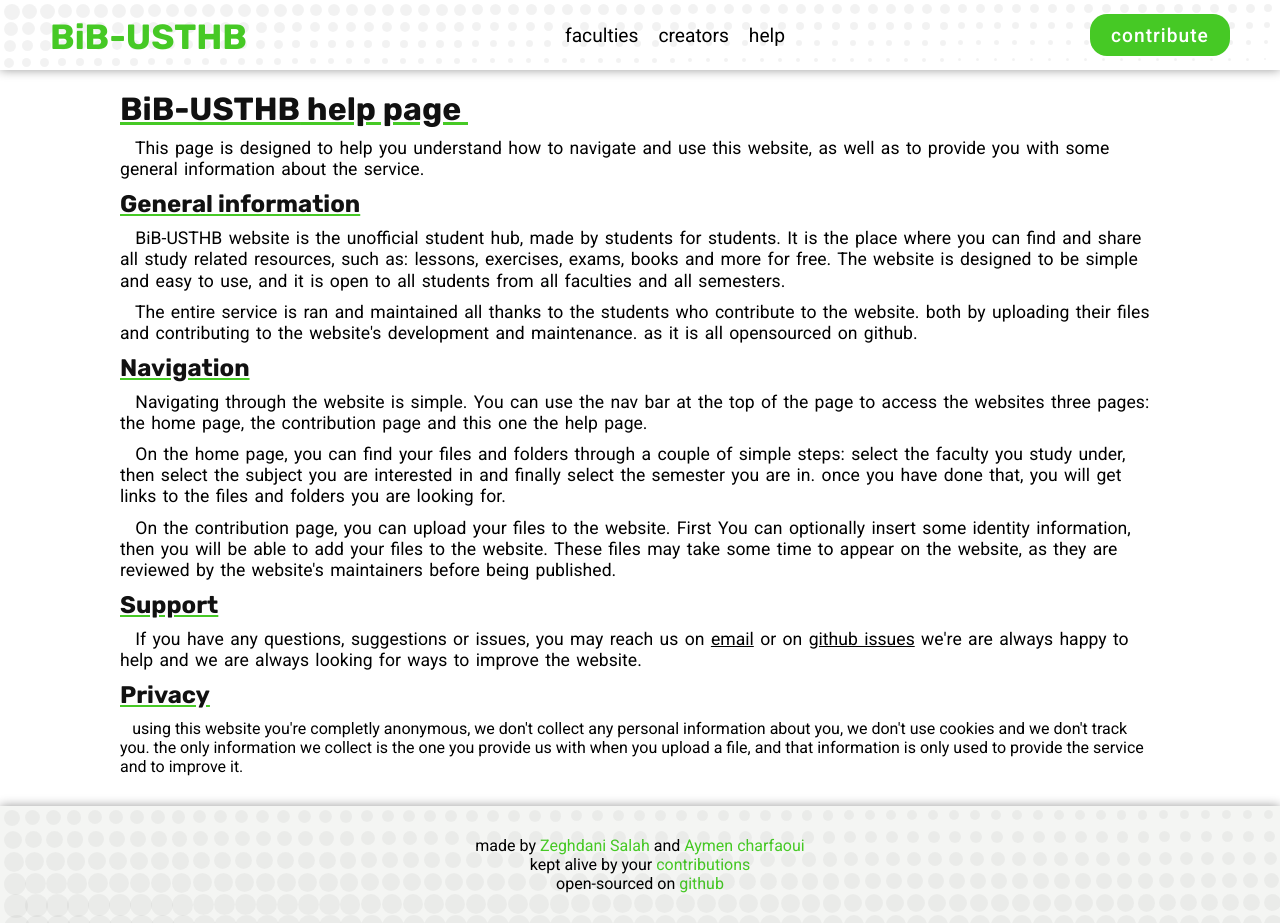
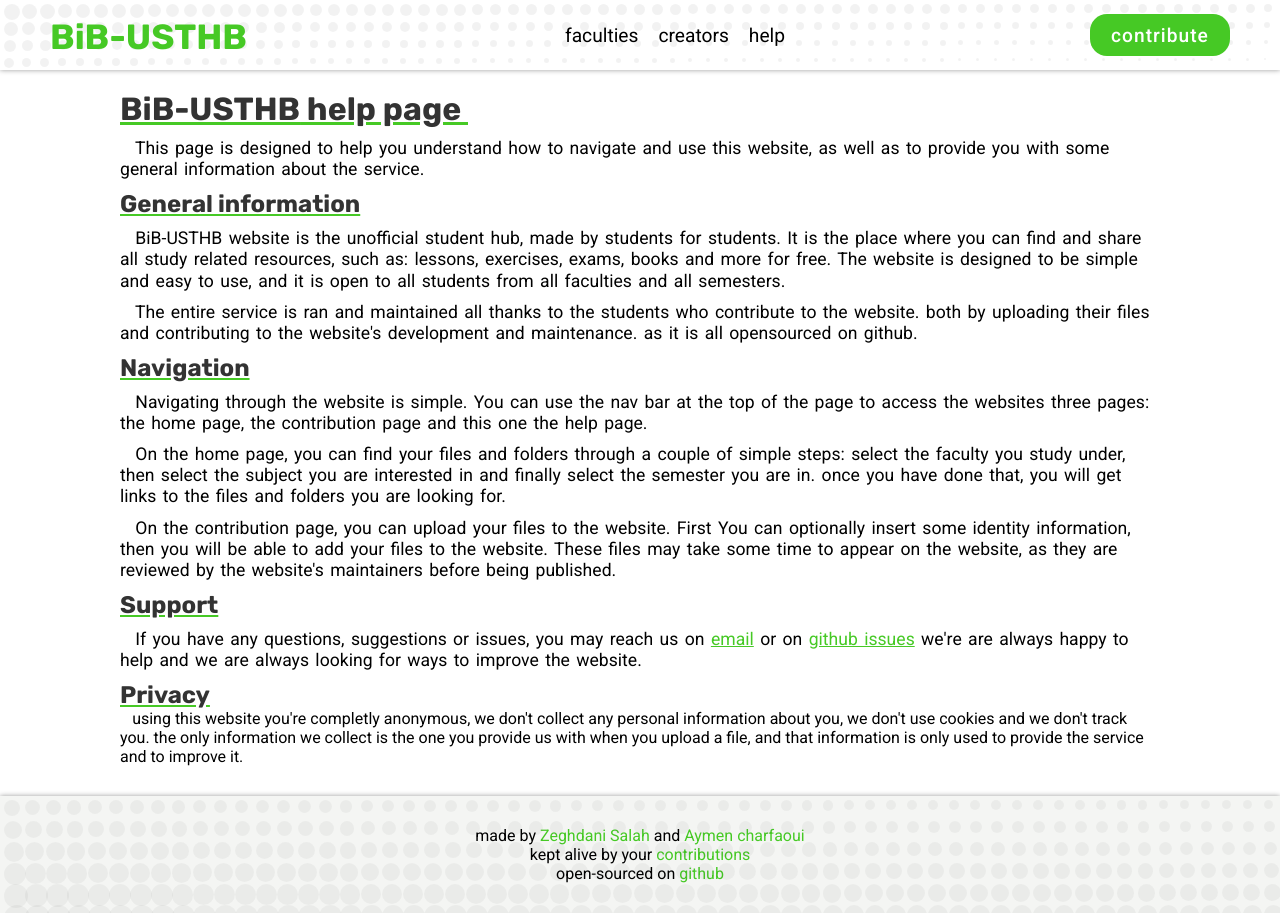
Before and after one commit to hexxt-git/bib-usthb, a SvelteKit app: page /help in a window 1280 px wide. Built offline with nearby package versions, Linux system fonts and the light colour scheme.

Commit message:
started theme system

```diff
--- a/src/app.html
+++ b/src/app.html
@@ -15,30 +15,8 @@
 	</body>
 	<style>
 		*{
+			box-sizing: border-box;
 			scroll-behavior: smooth;
-			box-sizing: border-box;
-			--nav-height: 70px;
-			--side-margin: 120px;
-			--brand-green: #46c925;
-			--off-white: #f4f5f3;
-			--off-off-white: #eeefee;
-			--super-strong-shadow: #0006 0px 0px 5px;
-			--strong-shadow: #0006 0px 0px 10px;
-			--weak-shadow: #0004 0px 0px 14px;
-			--window-shadow: #4442 2px 5px 15px;
-			--strong-glow: #61ce36 0px 0px 10px;
-			--weak-glow: #61ce3688 0px 0px 14px;
-			--light-green: #8ddd6e;
-		}
-		*::selection{
-			background-color:#3cb931ca;
-			color: white;
-			text-shadow: none;
-		}
-		@media screen and (max-width: 700px){
-			*{
-				--side-margin: 20px;
-			}
 		}
 		body{
 			margin: 0;
--- /dev/null
+++ b/src/routes/+layout.svelte
@@ -0,0 +1,63 @@
+<script>
+	import { onMount } from "svelte";
+
+    let theme = "light";
+    onMount(() => {
+        theme = localStorage.getItem("theme") || "light";
+    })
+
+</script>
+
+<slot />
+
+{#if theme == "light"}
+    <style>
+        :root{
+            --brand-color-strong: #3cb931;
+            --brand-color: #46c925;
+            --brand-color-weak: #57cd3f;
+            --brand-color-weaker: #96e889;
+
+            --background-0: #ffffff;
+            --background-1: #f4f5f3;
+            --background-2: #eeefee;
+
+            --strong-shadow: #0006 0px 0px 5px;
+            --medium-shadow: #0005 0px 0px 10px;
+            --weak-shadow: #0002 0px 0px 14px;
+            --window-shadow: #4442 2px 5px 15px;
+
+            --text-color: #000;
+            --text-color-weak: #555;
+            --title-color: #333;
+
+            --main-font: 'Roboto', sans-serif;
+            --title-font: 'Rubik', sans-serif;
+
+            --title-1: 2em;
+            --title-2: 1.5em;
+            --title-3: 1.2em;
+
+            --nav-height: 70px;
+            --side-margin: 120px;
+
+            --text-0: 1.2em;
+            --text-1: 1em;
+            --text-2: 0.9em;
+
+            --window-radius: 25px;
+            --element-radius: 15px;
+
+        }
+        *::selection{
+            background-color:#3cb931ca;
+            color: white;
+            text-shadow: none;
+        }
+        @media screen and (max-width: 700px){
+            :root{
+                --side-margin: 20px;
+            }
+        }
+    </style>
+{/if}
--- a/src/routes/+page.svelte
+++ b/src/routes/+page.svelte
@@ -9,7 +9,7 @@
 
     // load("https://walrus-app-mwr59.ondigitalocean.app/api/fac/all").then(faculties => {
     //     console.table(faculties);
-    // });
+    // })
 
 </script>
 
@@ -38,5 +38,6 @@
     main{
         margin: 0px;
         font-family: 'Roboto', sans-serif;
+        background-color: var(--background-0);
     }
 </style>
--- a/src/routes/Faculties.svelte
+++ b/src/routes/Faculties.svelte
@@ -36,16 +36,17 @@
     }
     h2{
         margin: 10px 0px 0px 20px;
-        text-decoration: var(--brand-green) underline;
+        text-decoration: var(--brand-color) underline;
         user-select: none;
         cursor: pointer;
         width: fit-content;
-        font-family: 'Rubik';
-        color: #101010;
+        font-family: var(--title-font);
+        font-size: var(--title-2);
+        color: var(--title-color);
     }
     #faculties-container{
         margin: 40px var(--side-margin);
-        background-color: var(--off-white);
+        background-color: var(--background-1);
         box-shadow: var(--window-shadow);
         display: grid;
         grid-template-columns: 1fr 1fr;
@@ -68,13 +69,13 @@
         padding: 10px;
         cursor: default;
         border-radius: 15px;
-        color: black;
+        color: var(--text-color);
         text-decoration: none;
         font-weight: 500;
         font-size: 18px;
     }
     .faculty:hover{
-        background: var(--off-off-white);
+        background: var(--background-2);
     }
     span{
         cursor: pointer;
--- a/src/routes/Faculty.svelte
+++ b/src/routes/Faculty.svelte
@@ -94,12 +94,13 @@
     }
     h2{
         margin: 10px 0px 0px 20px;
-        text-decoration: var(--brand-green) underline;
+        text-decoration: var(--brand-color) underline;
         user-select: none;
         cursor: pointer;
         width: fit-content;
-        font-family: 'Rubik';
-        color: #101010;
+        font-family: var(--title-font);
+        font-size: var(--title-2);
+        color: var(--title-color);
     }
     #navigator{
         margin: 30px var(--side-margin) 50px var(--side-margin);
@@ -107,7 +108,7 @@
         padding-bottom: 20px;
         display: grid;
         grid-template-columns: 5fr 3fr 5fr;
-        background-color: var(--off-white);
+        background-color: var(--background-1);
         box-shadow: var(--window-shadow);
         gap: 10px;
         border-radius: 25px;
@@ -135,7 +136,7 @@
         gap: 8px;
     }
     .item{
-        background-color: var(--off-off-white);
+        background-color: var(--background-2);
         color: black;
         text-decoration: none;
         padding: 15px 20px 10px 10px;
@@ -149,7 +150,7 @@
         box-shadow: #0001 0 3px 6px;
     }
     .true{
-        background-color: var(--light-green);
+        background-color: var(--brand-color-weaker);
     }
     @keyframes apear{
         from{ opacity: 0; }
@@ -160,7 +161,7 @@
         text-decoration: underline;
     }*/
     a{
-        color: black;
+        color: var(--text-color);
         text-decoration: none;
     }
     a:hover{
--- a/src/routes/Footer.svelte
+++ b/src/routes/Footer.svelte
@@ -22,13 +22,13 @@
         justify-content: center;
         align-items: center;
         flex-direction: column;
-        background-color: var(--off-white);
+        background-color: var(--background-1);
         box-shadow: var(--strong-shadow);
         position: relative;
         overflow: hidden;
     }
     footer a{
-        color: var(--brand-green);
+        color: var(--brand-color);
         text-decoration: none;
     }
     footer a:hover{
--- a/src/routes/Welcome.svelte
+++ b/src/routes/Welcome.svelte
@@ -16,7 +16,7 @@
     main{
         height: calc(100vh - var(--nav-height));
         position: relative;
-        background-color: #57cd3f;
+        background-color: var(--brand-color-weak);
         overflow: hidden;
     }
     #text-container{
@@ -36,7 +36,7 @@
     h1{
         color: white;
         margin: 0;
-        font-family: 'Rubik', sans-serif;
+        font-family: var(--title-font);
         font-size: 5rem;
         font-weight: 700;
     }
@@ -47,14 +47,14 @@
     h2{
         color: white;
         margin: 0;
-        font-family: 'Rubik', sans-serif;
+        font-family: var(--title-font);
         font-size: 2rem;
         font-weight: 500;
         letter-spacing: 1px;
         padding: 0 30px;
     }
     #closing-arc{
-        background: white;
+        background: var(--background-0);
         position: absolute;
         bottom: -50px;
         width: 100%;
--- a/src/routes/contribute/+page.svelte
+++ b/src/routes/contribute/+page.svelte
@@ -189,7 +189,10 @@
                     <label for="file_faculty">faculty:</label>
                     <select name="file_faculty" id="file_faculty" bind:value={file.faculty} required>
                         {#each faculties as faculty}
-                        <option value={faculty.id}>{faculty.name}</option>
+                        <option value={faculty.id}>{
+                            faculty.name.substring(0, 30) +
+                            (faculty.name.length>27?'...':'')
+                        }</option>
                         {/each}
                     </select>
                 </div>
@@ -268,34 +271,39 @@
 <style>
     main {
         padding: 0 var(--side-margin) 30px var(--side-margin);
+        min-height: calc(100vh - 207px);
     }
-    h1 {
-        margin: 20px 0 10px 0;
-        color: #111;
-        text-decoration: underline var(--brand-green);
-        font-family: 'Rubik', sans-serif;
+    h1{
+        margin: 20px 0px 10px 0px;
+        text-decoration: var(--brand-color) underline;
         user-select: none;
         cursor: pointer;
+        width: fit-content;
+        font-family: var(--title-font);
+        font-size: var(--title-1);
+        color: var(--title-color);
     }
-    h2 {
-        margin: 40px 0 10px 0;
-        color: #111;
-        text-decoration: underline var(--brand-green);
-        font-family: 'Rubik', sans-serif;
+    h2{
+        margin: 10px 0px 10px 0px;
+        text-decoration: var(--brand-color) underline;
         user-select: none;
         cursor: pointer;
+        width: fit-content;
+        font-family: var(--title-font);
+        font-size: var(--title-2);
+        color: var(--title-color);
     }
     p{
         margin: 0;
     }
     a{
-        color: black;
+        color: var(--text-color);
         text-decoration: underline;
     }
     .personal-detail-container{
         display: grid;
         grid-template-columns: 1fr 1fr;
-        background-color: var(--off-white);
+        background-color: var(--background-1);
         gap: 20px 30px;
         padding: 20px 40px 30px 15px;
         border-radius: 10px;
@@ -321,7 +329,7 @@
     }
     .text-input input, .email-input input{
         border: none;
-        border-bottom: 2px solid var(--brand-green);
+        border-bottom: 2px solid var(--brand-color);
         font-family: 'roboto', sans-serif;
         font-size: 16px;
         padding: 5px 5px 0 10px;
@@ -378,7 +386,7 @@
         border-radius: 10px;
         box-shadow: var(--window-shadow);
         margin-top: 10px;
-        background-color: var(--off-white);
+        background-color: var(--background-1);
         position: relative;
         display: flex;
         flex-direction: column;
@@ -421,7 +429,7 @@
     .file-drop{
         border-radius: 10px;
         box-shadow: var(--window-shadow);
-        background-color: var(--off-white);
+        background-color: var(--background-1);
         margin-top: 10px;
         min-height: 230px;
         padding: 15px;
@@ -431,7 +439,7 @@
         pointer-events: none;
     }
     .file-drop span{
-        border: var(--brand-green) 2px dashed;
+        border: var(--brand-color) 2px dashed;
         border-radius: 10px;
         display: block;
         widows: 100%;
@@ -471,9 +479,9 @@
         width: 100%;
     }
     button[type="submit"]{
-        padding: 7px 20px;
+        padding: 10px 20px;
         border: none;
-        border-radius: 5px;
+        border-radius: 15px;
         box-shadow: var(--weak-shadow);
         cursor: pointer;
         user-select: none;
@@ -484,9 +492,6 @@
         margin-left: auto;
         display: block;
         transition: 0.3s ease-in-out;
-        background-color: var(--brand-green);
-    }
-    button[type="submit"]:hover{
-        filter: contrast(1.3);
+        background-color: var(--brand-color);
     }
 </style>
--- a/src/routes/help/+page.svelte
+++ b/src/routes/help/+page.svelte
@@ -38,21 +38,25 @@
         padding: 0 var(--side-margin) 30px var(--side-margin);
         min-height: calc(100vh - 207px);
     }
-    h1 {
-        margin: 20px 0 10px 0;
-        color: #111;
-        text-decoration: underline var(--brand-green);
-        font-family: 'Rubik', sans-serif;
+    h1{
+        margin: 20px 0px 0px 0px;
+        text-decoration: var(--brand-color) underline;
         user-select: none;
         cursor: pointer;
+        width: fit-content;
+        font-family: var(--title-font);
+        font-size: var(--title-1);
+        color: var(--title-color);
     }
-    h2 {
-        margin: 10px 0 10px 0;
-        color: #111;
-        text-decoration: underline var(--brand-green);
-        font-family: 'Rubik', sans-serif;
+    h2{
+        margin: 10px 0px 0px 0px;
+        text-decoration: var(--brand-color) underline;
         user-select: none;
         cursor: pointer;
+        width: fit-content;
+        font-family: var(--title-font);
+        font-size: var(--title-2);
+        color: var(--title-color);
     }
     p{
         margin: 10px 0;
@@ -61,7 +65,7 @@
         word-spacing: 2px;
     }
     a{
-        color: black;
+        color: var(--brand-color);
         text-decoration: underline;
     }
 </style>
```
Also changed, not shown: src/routes/Nav.svelte (+10 -7 lines), src/routes/SearchBar.svelte (+6 -6 lines).
